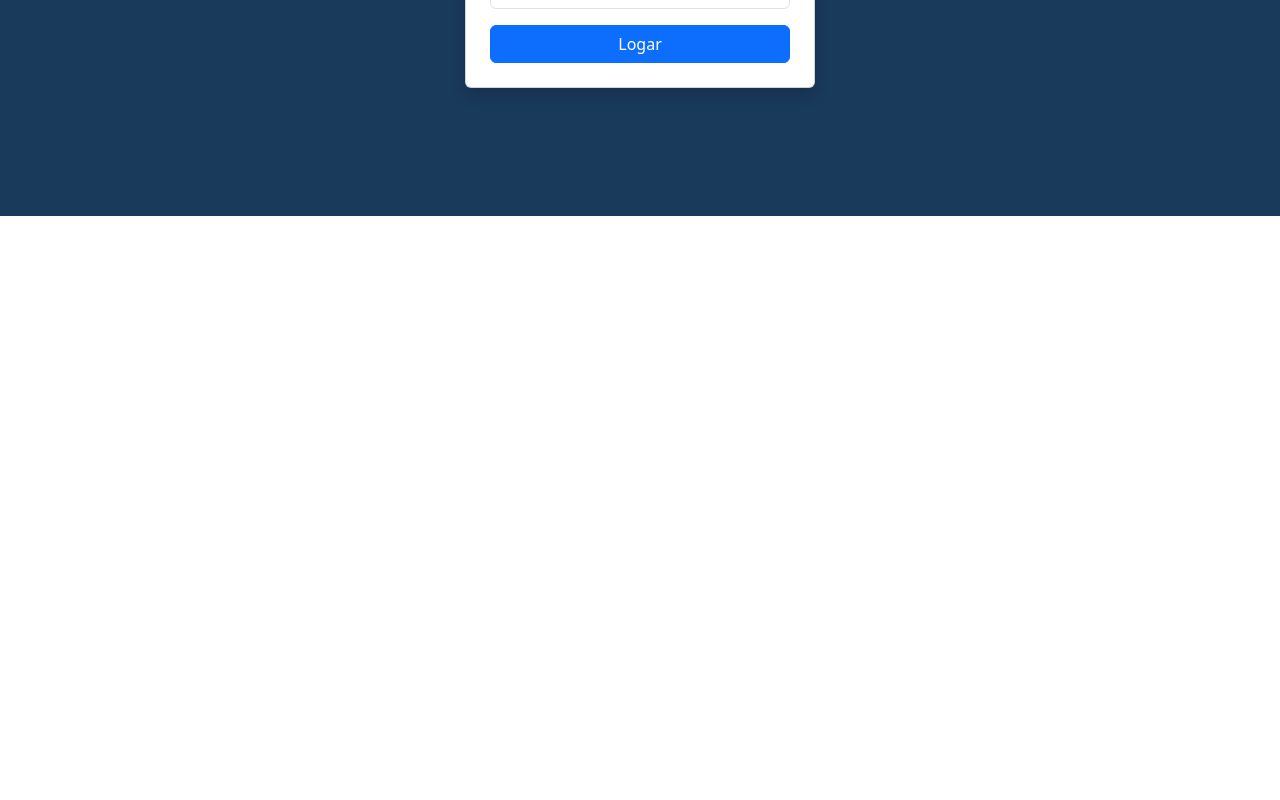
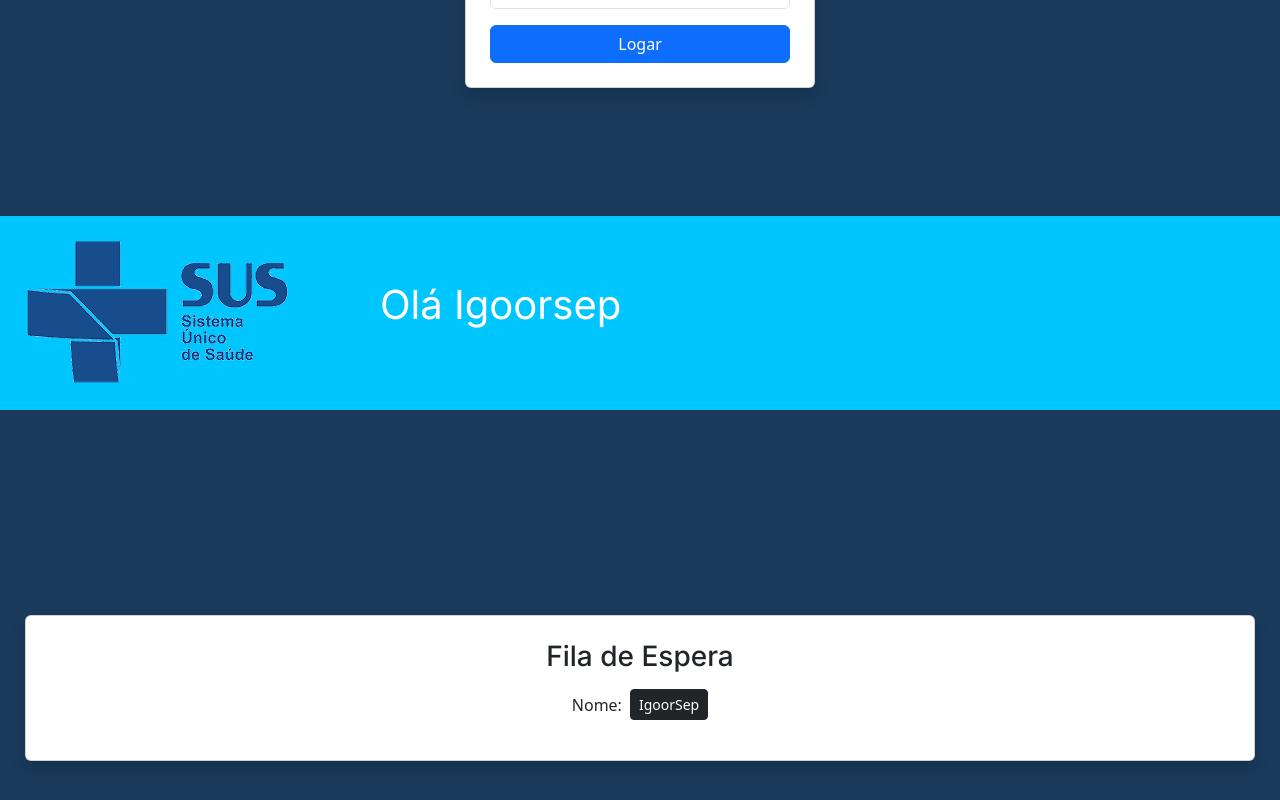
Before and after one commit to gori2016/Painel-Hospitalar, a React (Vite) app in the folder Projeto/: page /login in a window 1280 px wide. Shown: the part 584-1384 px from the top of the page. Before the commit the page ends 800 px from the top, so only its background shows below. Built offline with nearby package versions, Linux system fonts and the light colour scheme.

Commit message:
Adiciona componentes de Recepção e Pré Atendimento, incluindo estilos e estrutura de formulário

```diff
--- a/Projeto/src/App.jsx
+++ b/Projeto/src/App.jsx
@@ -4,17 +4,21 @@ import Cadastrar from './forms/Cadastrar'
 import './index.css'
 import Login from './forms/Login'
 import { Routes, Route } from 'react-router-dom'
+import Recepcao from './TelasProfissionais/Recepcao'
+import PreAtendimento from './TelasProfissionais/PreAtendimento'
 
 function App() {
 
 
   return (
-   <div>
-    <Routes>
-      <Route path='/cadastrar' element={<Cadastrar/>}/>
-      <Route path='/login' element={<Login/>}/>
-    </Routes>
-   </div>
+    <div>
+
+      <Routes>
+        <Route path='/cadastrar' element={<Cadastrar />} />
+        <Route path='/login' element={<Login />} />
+      </Routes>
+      <PreAtendimento/>
+    </div>
 
 
   )
--- /dev/null
+++ b/Projeto/src/TelasProfissionais/PreAtendimento.jsx
@@ -0,0 +1,27 @@
+import Header from "../header/Header2"
+import styles from '../TelasProfissionais/preAtendimento.module.css'
+
+
+function preAtendimento() {
+    return (
+        <div className={styles.container}>
+            <Header /> {/* O Header fica no topo normal */}
+
+            {/* Esta div abaixo controla o tamanho e posição do card */}
+            <div className={styles.contentArea}>
+                <section className='card p-4 shadow' style={{ width: '350px' }}>
+                    <h3 className="text-center mb-3">Fila de Espera</h3>
+
+                    <form>
+                        <div className="mb-3 d-flex align-items-center">
+                            <label className="form-label mb-0 me-2">Nome:</label>
+                            <button type="button" className="btn btn-dark btn-sm">IgoorSep</button>
+                        </div>
+                    </form>
+                </section>
+            </div>
+        </div>
+    );
+}
+
+export default preAtendimento
--- /dev/null
+++ b/Projeto/src/TelasProfissionais/Recepcao.jsx
@@ -0,0 +1,69 @@
+import styles from './Recepcao.module.css'
+import Header from "../header/Header2"
+function Recepcao() {
+
+    return (
+        <main>
+            <Header/>
+            <div className={styles.alinhamento}>
+            <div className={styles.container}>
+
+                <div className={styles.content}>
+                    <div className="card p-4 shadow" style={{ width: '350px' }}>
+                        <h3 className="text-center mb-3">Formulário de Cadastro de Paciente</h3>
+
+                        <form>
+                            <div className="mb-3">
+                                <label className="form-label">Nome</label>
+                                <input type="email" className="form-control" placeholder="Digite seu email" />
+                            </div>
+
+                            <div className="mb-3">
+                                <label className="form-label">CPF</label>
+                                <input type="number" className="form-control" placeholder="Digite sua senha" />
+                            </div>
+
+                            <div className="mb-3">
+                                <label className="form-label">Queixa Principal</label>
+                                <input type="text" className="form-control" placeholder="Queixa Principal" />
+                            </div>
+
+                            <button type="submit" className="btn btn-primary w-100">
+                                Cadastrar
+                            </button>
+
+                        </form>
+
+                    </div>
+                    <section className='card p-4 shadow' style={{width: '350px'} }>
+                             <h3 className="text-center mb-3">Fila de Espera</h3>
+
+                        <form>
+                            <div className="mb-3">
+
+                                <label className="form-label">Nome:</label>
+
+                            </div>
+
+                            <div className="mb-3">
+                                <label className="form-label">CPF:</label>
+
+                            </div>
+
+                            <button type="submit" className="btn btn-primary w-100">
+                                Encaminhar para  o pré Atendimento
+                            </button>
+
+                        </form>
+                    </section>
+                </div>
+            </div>
+
+        </div>
+        </main>
+
+
+    )
+}
+
+export default Recepcao
--- /dev/null
+++ b/Projeto/src/TelasProfissionais/Recepcao.module.css
@@ -0,0 +1,52 @@
+.alinhamento{
+    display: flex;
+    margin: 0;
+    height: 100vh;
+    justify-content: center;
+}
+
+section, .container {
+  flex: 1;            /* Faz com que ambos cresçam igualmente (50% cada) */
+  justify-content: center;
+  align-items: center;
+
+}
+
+section{
+    margin: 25px;
+}
+
+
+
+.container {
+  height: 100vh;
+  display: flex;
+  flex-direction: column;
+  background-color: #1A3A5C;
+
+}
+
+.content {
+  flex: 1;
+  display: flex;
+  justify-content: center;
+  align-items: center;
+}
+
+h3{
+  font-family: "Inter", sans-serif;
+  font-optical-sizing: auto;
+  font-weight: weight;
+  font-style: bold;
+}
+
+.naoPossuiCadastro{
+    display: flex;
+    justify-content: end;
+}
+
+.botao{
+  margin-top: 10px;
+  text-decoration: none;
+  color: white;
+}
--- /dev/null
+++ b/Projeto/src/TelasProfissionais/preAtendimento.module.css
@@ -0,0 +1,16 @@
+.container {
+    display: flex;
+    flex-direction: column;
+    background-color: #1A3A5C;
+    width: 100%;
+    min-height: 100vh; /* Mantém o fundo azul na tela toda */
+}
+
+/* Criamos esta classe para o que vem DEPOIS do Header */
+.contentArea {
+    flex: 1;             /* Ocupa todo o espaço que sobra abaixo do Header */
+    display: flex;
+    justify-content: center; /* Centraliza o card na horizontal */
+    align-items: center;     /* Centraliza o card na vertical (impede de esticar) */
+    padding-bottom: 50px;    /* Ajuste visual para não ficar colado no rodapé */
+}
--- /dev/null
+++ b/Projeto/src/header/Header2.jsx
@@ -0,0 +1,19 @@
+import styles from '../header/header.module.css'
+import logo from '../imagens/imagemSus.png'
+
+function Header() {
+    const textoHeader = ["Olá Igoorsep"]
+    return (
+        <header className={styles.headerPrincipal}>
+            <img className={styles.logo} src={logo} alt="" />
+            <ul className={styles.inter}>
+                {textoHeader.map((texto) => {
+
+                    return <li>{texto}</li>
+                })}
+            </ul>
+        </header>
+    )
+}
+
+export default Header
```
